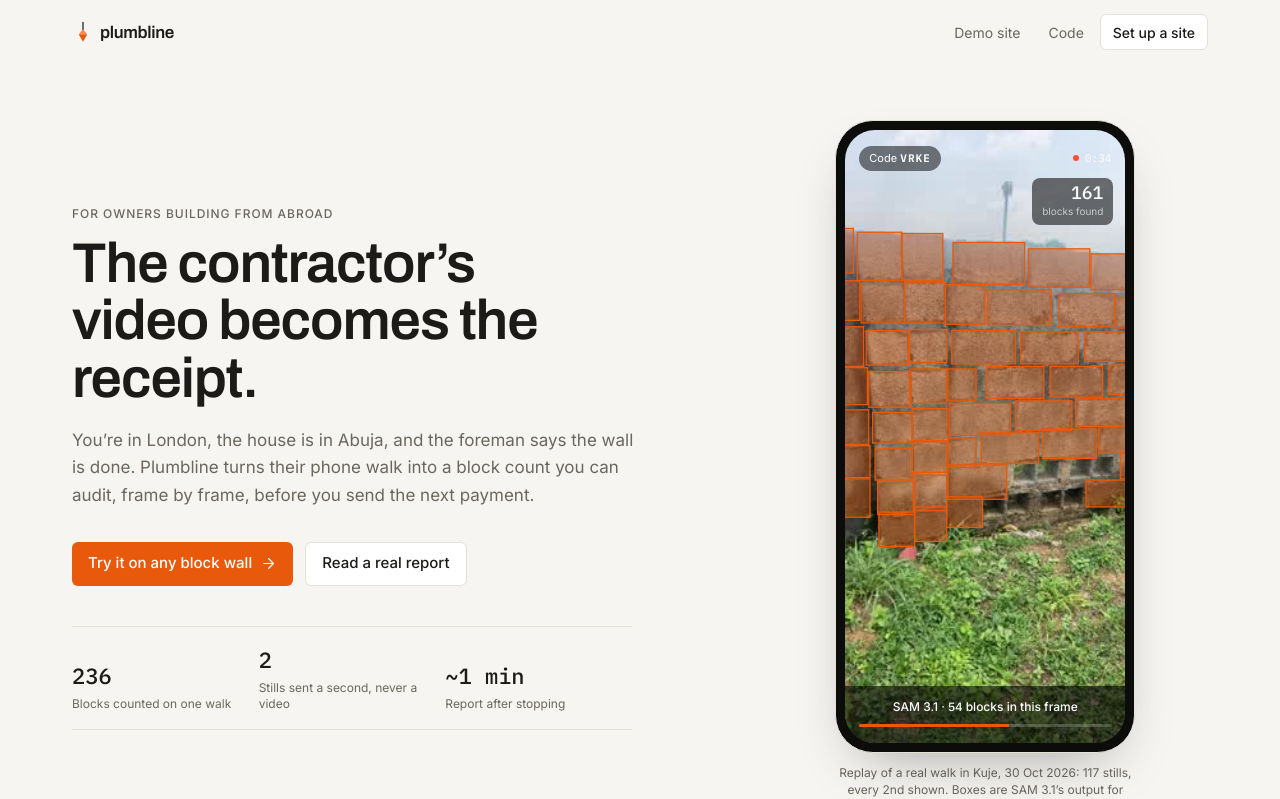
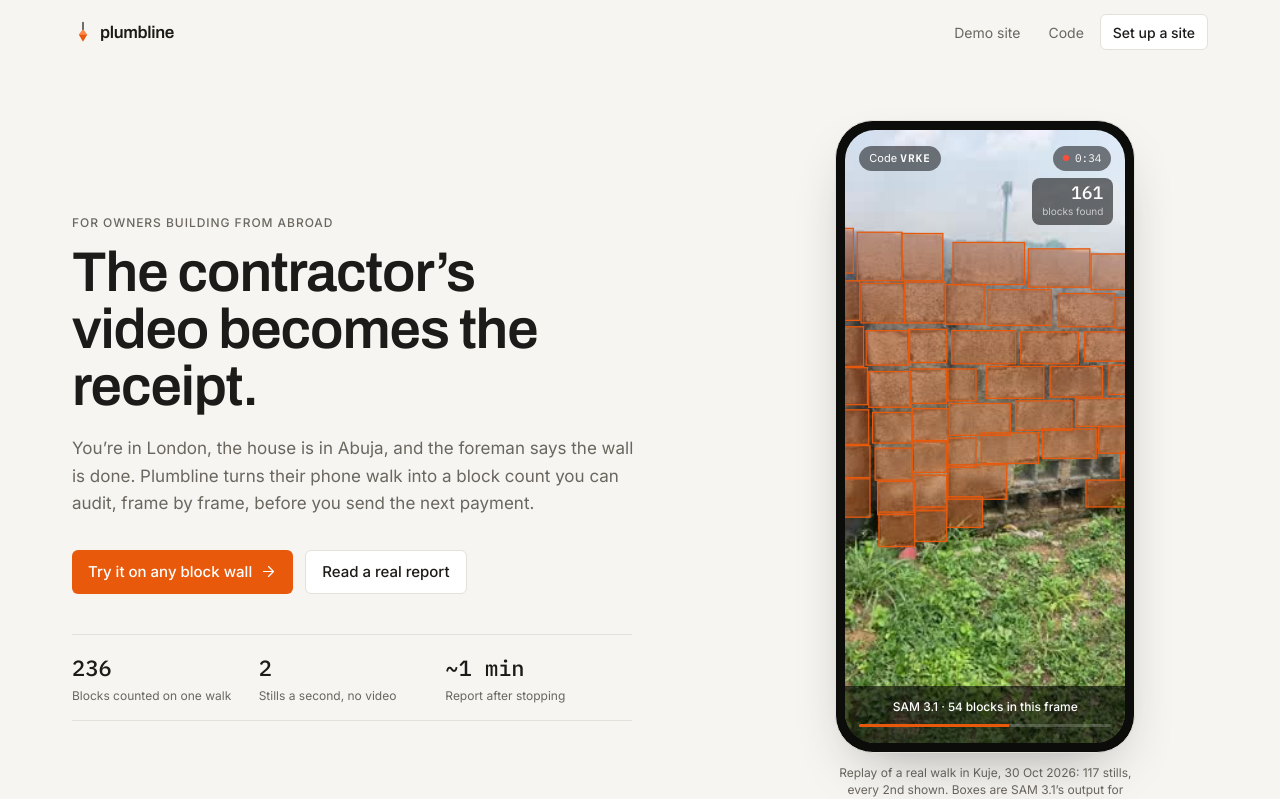
Before and after one commit to techbone/plumbline, a Next.js app: page / in a window 1280 px wide. Shown: the top 799 px of the page. Built offline with nearby package versions, Linux system fonts and the light colour scheme.

Commit message:
docs: readme, architecture, demo script and submission

```diff
--- a/src/app/page.tsx
+++ b/src/app/page.tsx
@@ -78,7 +78,7 @@
           </div>
           <dl className="mt-10 grid max-w-[560px] grid-cols-3 border-y border-line">
             <Stat label="Blocks counted on one walk" value="236" />
-            <Stat label="Stills sent a second, never a video" value="2" />
+            <Stat label="Stills a second, no video" value="2" />
             <Stat label="Report after stopping" value="~1 min" />
           </dl>
         </div>
--- a/src/components/home/walk-replay.tsx
+++ b/src/components/home/walk-replay.tsx
@@ -121,7 +121,7 @@
                 <span className="rounded-full bg-black/50 px-2.5 py-1 text-[11px]">
                   Code <span className="font-mono font-semibold tracking-[0.1em]">{data.code}</span>
                 </span>
-                <span className="flex items-center gap-1.5 font-mono tnum text-[11px]">
+                <span className="flex items-center gap-1.5 rounded-full bg-black/50 px-2.5 py-1 font-mono tnum text-[11px]">
                   <span className="h-1.5 w-1.5 rounded-full bg-[#ff4d3a]" />
                   0:{String(Math.floor(seconds)).padStart(2, "0")}
                 </span>
```
Also changed, not shown: 6 other files (tests, documents, lock files or other folders).
